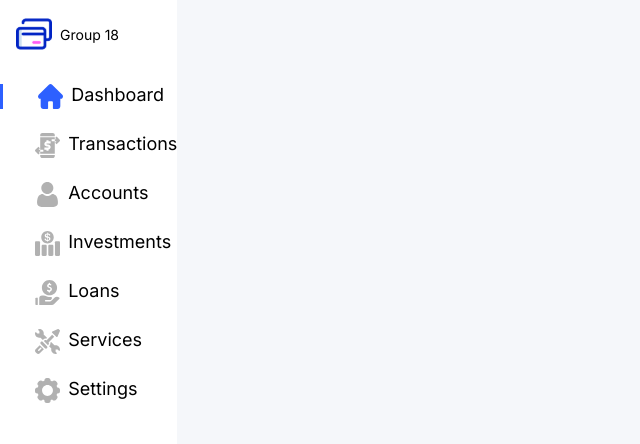
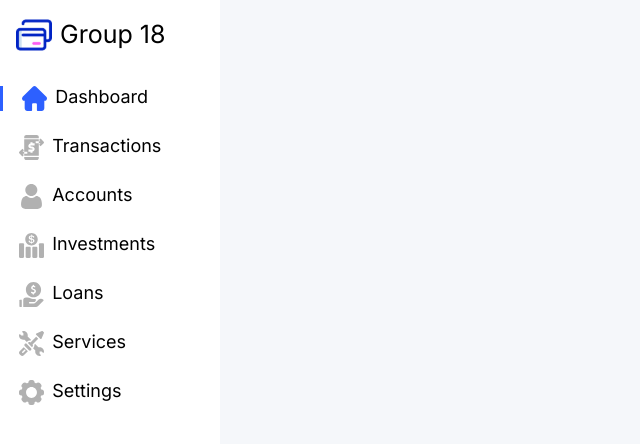
Before and after one commit to mothibimalebana/fds-system-client, a React (Vite) app: page /Dashboard in a window 1280 px wide. Shown: the top 444 px of the page, without its empty margins (0-640 px from the left). Built offline with nearby package versions, Linux system fonts and the light colour scheme.

Commit message:
fix: the sidebar is now fully responsive to web platforms

```diff
--- a/src/App.css
+++ b/src/App.css
@@ -7,7 +7,7 @@
 }
 .app{
     display: grid;
-    grid-template-columns: auto 1fr;
+    grid-template-columns: minmax(auto, 220px) 1fr;
     width: 100%;
     height: 100vh;
 }
--- a/src/css/Nav.css
+++ b/src/css/Nav.css
@@ -1,6 +1,6 @@
 @media (min-width: 768px) {
 .navheader{
-    font-size: clamp(20px,25px, 30px,)
+    font-size: clamp(20px,25px, 30px);
 }
 .navbar{
     display: flex;
@@ -9,8 +9,10 @@
 .navbar,.nav-container{
     width: 100%;
 }
+li > a{
+    font-size: clamp(14px, 18px, 20px);
 }
-
+}
 
 
 .navbar{
@@ -25,7 +27,7 @@
     flex-direction: column;
     justify-content: flex-start;
     gap: 1.5rem;
-    font-size: 18px;
+    font-size: clamp(10px,14px,18px);
     font-style: normal;
     font-weight: 500;
     line-height: normal;
@@ -38,7 +40,7 @@
     border-color: #2D60FF;
 }
 li.flex{
-    padding-left: 2.2rem;
+    padding-left: clamp(1rem,1.2rem, 2.2rem);
 }
 .logo{
     padding: 1rem;
```
